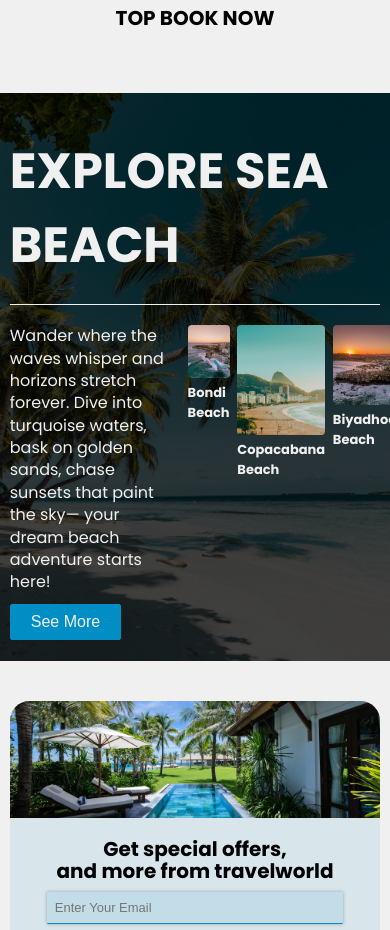
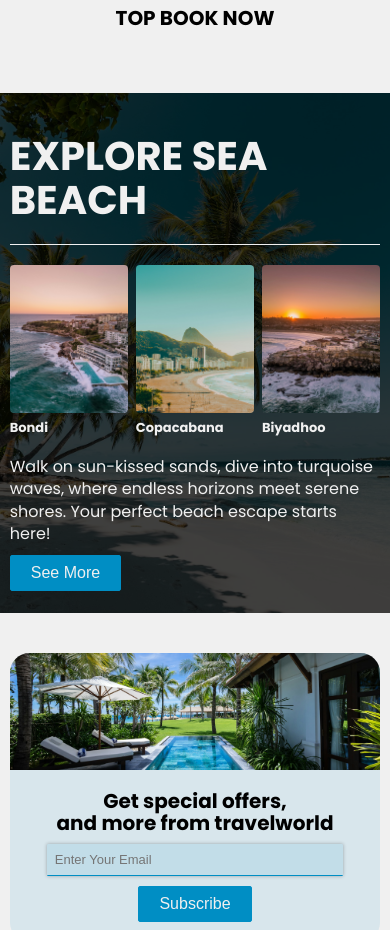
Before and after one commit to SK-Sarkar-Programmer/Acenda-Home-Page-Raw, a plain HTML site: page index.html in a window 390 px wide. Shown: the part 1512-2442 px from the top of the page. Drawn offline with nearby package versions, Linux system fonts and the light colour scheme.

Commit message:
Explore sea beach responsive complete

```diff
--- a/css/responsive.css
+++ b/css/responsive.css
@@ -17,6 +17,10 @@
 
   .box {
     width: 90%;
+  }
+
+  .explore-content .places .places-cards {
+    width: 54%;
   }
 }
 
@@ -44,6 +48,18 @@
 
   .box:nth-child(3) {
     grid-column: 3 / span 4;
+  }
+
+  .explore-content .places {
+    flex-direction: column-reverse;
+  }
+
+  .explore-content .places .place-info {
+    width: 100%;
+  }
+
+  .explore-content .places .places-cards {
+    width: 100%;
   }
 }
 
--- a/css/style.css
+++ b/css/style.css
@@ -4,7 +4,7 @@
   --primary-color: #008ec4;
   --white-shade: #f0f0f0;
   --black-shade: #101010;
-  --font-2xl: clamp(4rem, calc(3rem + 5vw), 100rem);
+  --font-2xl: clamp(4rem, calc(2rem + 5vw), 100rem);
   --font-xl: clamp(3rem, calc(1.5rem + 2.5vw), 100rem);
   --font-lg: clamp(2rem, calc(1rem + 1.5vw), 100rem);
   --font-base: clamp(1.6rem, calc(0.5rem + 1vw), 100rem);
@@ -419,6 +419,7 @@ nav {
 .explore-content .title h2 {
   font-size: var(--font-2xl);
   color: var(--white-shade);
+  line-height: 1.1;
 }
 
 .explore-content .places {
--- a/index.html
+++ b/index.html
@@ -242,10 +242,9 @@
                 <div class="places">
                   <div class="place-info">
                     <p>
-                      Wander where the waves whisper and horizons stretch
-                      forever. Dive into turquoise waters, bask on golden sands,
-                      chase sunsets that paint the sky— your dream beach
-                      adventure starts here!
+                      Walk on sun-kissed sands, dive into turquoise waves, where
+                      endless horizons meet serene shores. Your perfect beach
+                      escape starts here!
                     </p>
                     <button class="primary-btn">See More</button>
                   </div>
@@ -255,7 +254,7 @@
                         <img src="./assets/bondi.jpg" alt="error" />
                       </div>
                       <div class="card-title">
-                        <h6>Bondi Beach</h6>
+                        <h6>Bondi</h6>
                       </div>
                     </div>
                     <div class="card">
@@ -263,7 +262,7 @@
                         <img src="./assets/copacabana.jpg" alt="error" />
                       </div>
                       <div class="card-title">
-                        <h6>Copacabana Beach</h6>
+                        <h6>Copacabana</h6>
                       </div>
                     </div>
                     <div class="card">
@@ -271,7 +270,7 @@
                         <img src="./assets/biyadhoo.jpg" alt="error" />
                       </div>
                       <div class="card-title">
-                        <h6>Biyadhoo Beach</h6>
+                        <h6>Biyadhoo</h6>
                       </div>
                     </div>
                   </div>
```
